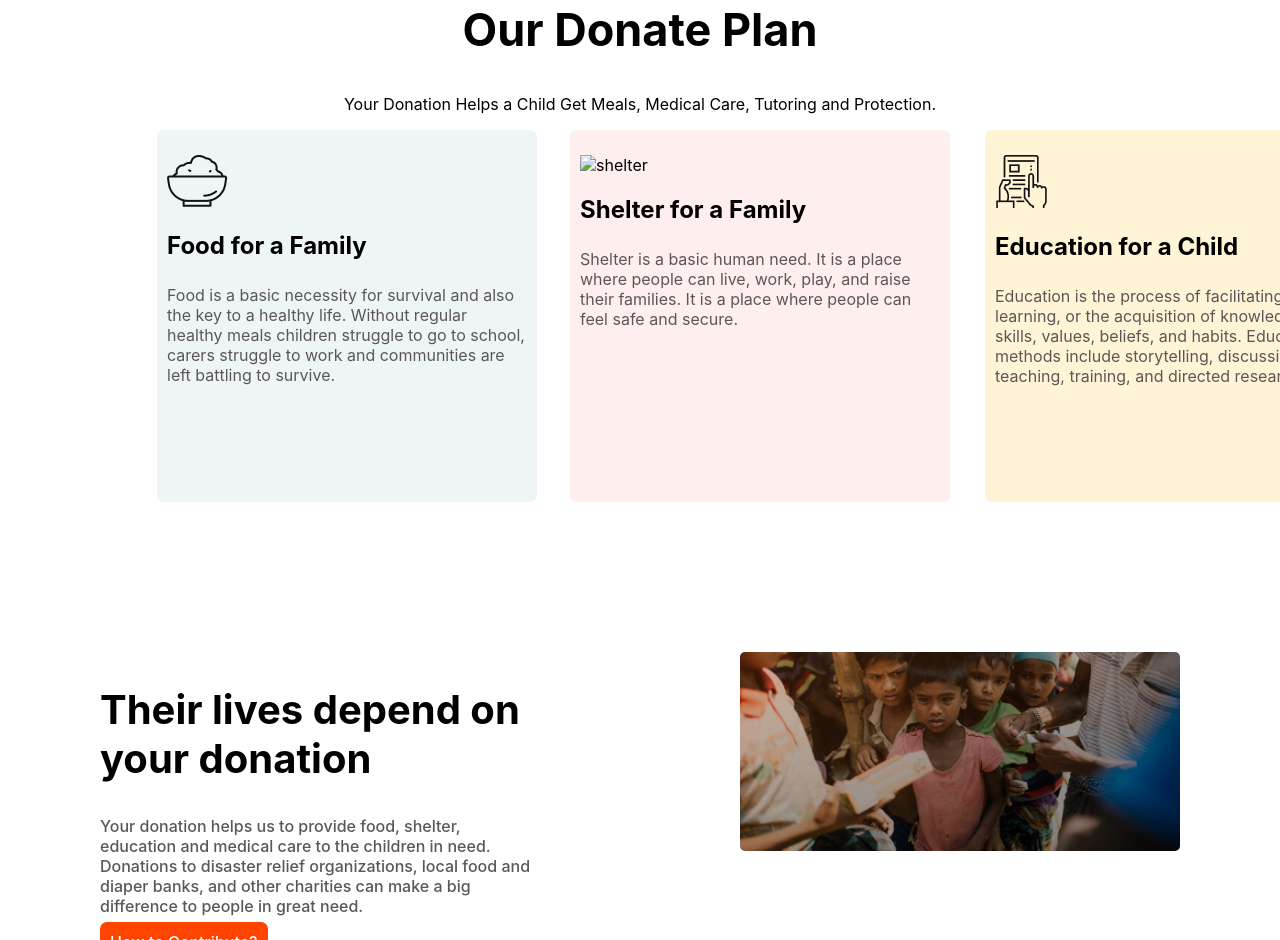
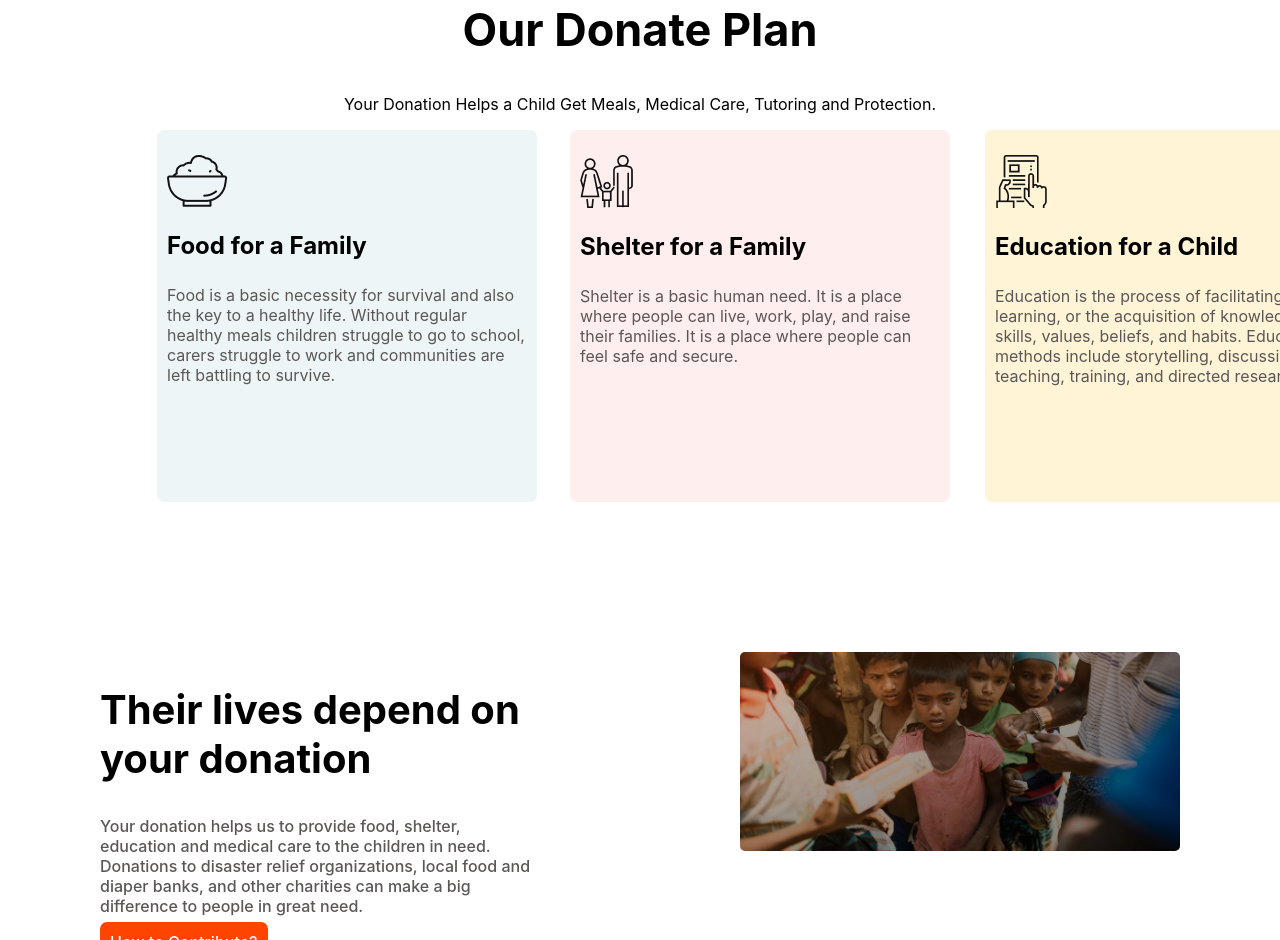
Before and after one commit to AresAddams/One-Taka-Meal, a plain HTML site: page index.html in a window 1280 px wide. Shown: the part 1254-2194 px from the top of the page. Drawn offline with Linux system fonts and the light colour scheme; the site is published under a folder, as on GitHub Pages, so addresses that start at the root find nothing.

Commit message:
one-taka-meal

```diff
--- a/index.html
+++ b/index.html
@@ -57,7 +57,7 @@
                 </p>
                 </div>
                 <div class="donate-plan2">
-                    <img src="/images/shelter.png" alt="shelter">
+                    <img src="./images/shelter.png" alt="shelter">
                     <h1>
                         Shelter for a Family
                     </h1>
```
